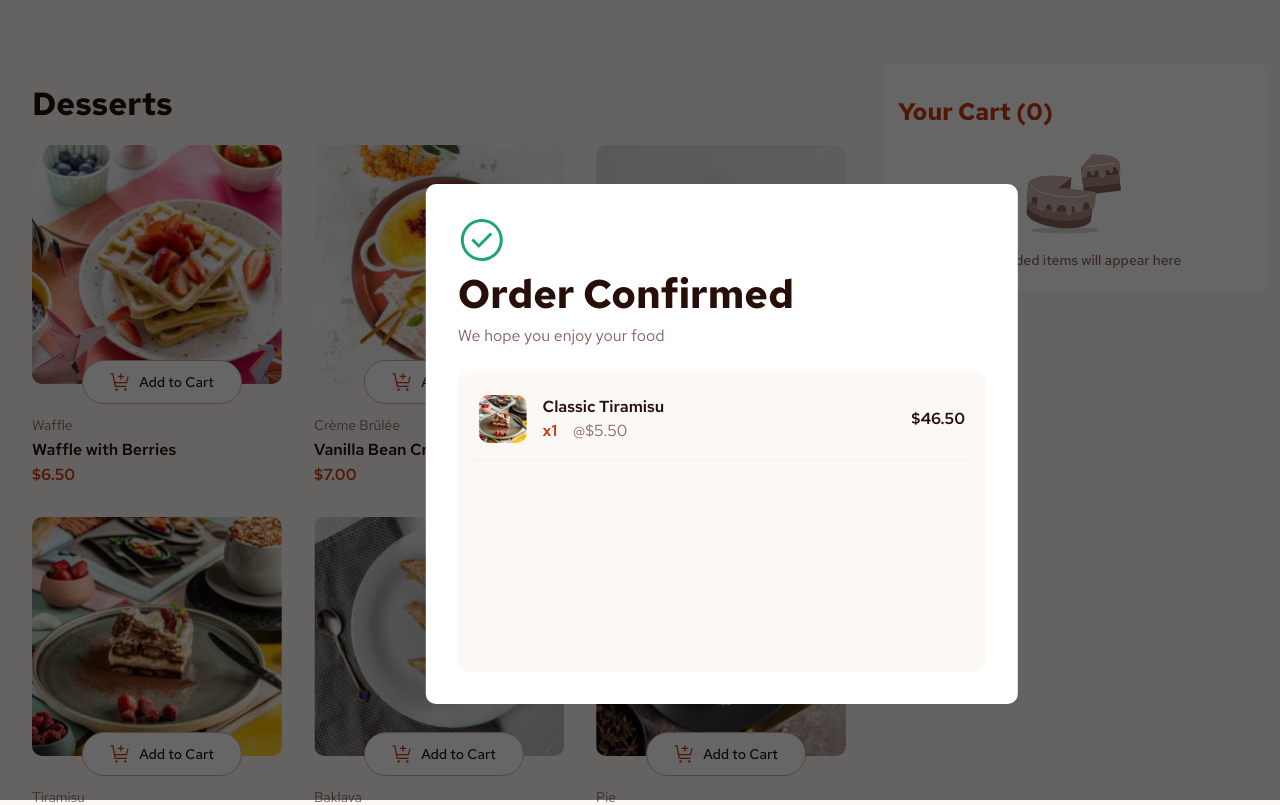
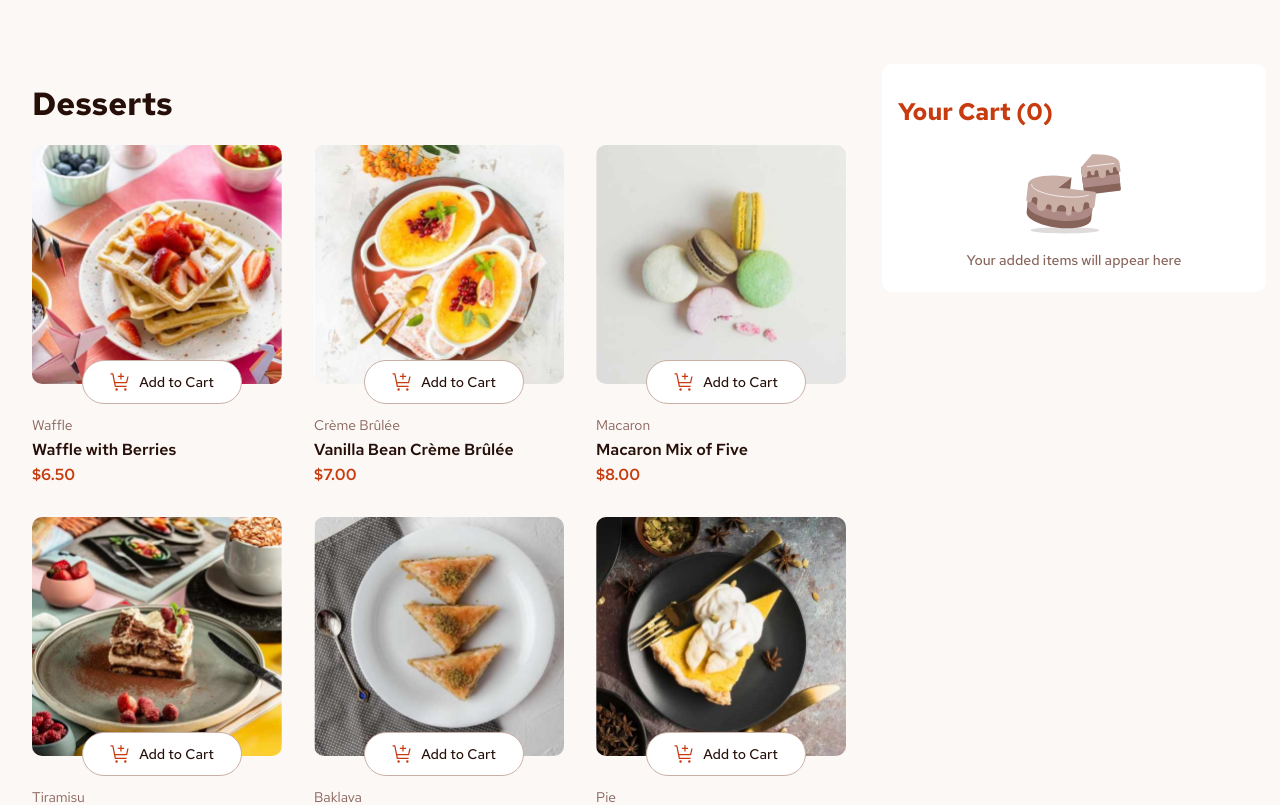
Before and after one commit to bengera/product-list-cart-fem, a React (Vite) app: page / in a window 1280 px wide. Shown: the top 805 px of the page. Built offline with nearby package versions, Linux system fonts and the light colour scheme.

Commit message:
Add items to confirmation modal

```diff
--- a/src/App.jsx
+++ b/src/App.jsx
@@ -4,7 +4,7 @@ import data from "./data.json";
 function App() {
   const [products, setProducts] = useState(data);
   const [cartItems, setCartItems] = useState([]);
-  const [overlay, setOverlay] = useState(true);
+  const [overlay, setOverlay] = useState(false);
 
   useEffect(() => {
     overlay === true
@@ -23,22 +23,23 @@ function App() {
           <h2 className="modal__heading">Order Confirmed</h2>
           <p className="modal__message">We hope you enjoy your food</p>
           <div className="modal__items-list">
-            <div className="modal__item-block">
+            {cartItems.map((item, idx) => (
+              <div className="modal__item-block" key={idx}>
                 <div className="modal__left-cols">
                   <div className="modal__col-1">
                     <img
-                    src="/assets/images/image-tiramisu-desktop.jpg"
-                    alt=""
+                      src={item.img}
+                      alt={item.name}
                       className="modal__item-img"
                     />
                   </div>
                   <div className="modal__col-2">
                     <div className="modal__col-2-top">
-                    <p className="modal__item-name">Classic Tiramisu</p>
+                      <p className="modal__item-name">{item.name}</p>
                     </div>
                     <div className="modal__col-2-bottom">
-                    <p className="modal__quantity">x1</p>
-                    <p className="modal__price">@$5.50</p>
+                      <p className="modal__quantity">x{item.quantity}</p>
+                      <p className="modal__price">${item.price.toFixed(2)}</p>
                     </div>
                   </div>
                 </div>
@@ -46,6 +47,7 @@ function App() {
                   <p className="modal__total">$46.50</p>
                 </div>
               </div>
+            ))}
           </div>
         </div>
       ) : null}
@@ -100,6 +102,7 @@ function ProductList({ products, cartItems, setCartItems }) {
       name: item.name,
       price: item.price,
       quantity: 1,
+      img: item.image.desktop,
     };
 
     const existingItem = cartItems.find(
--- a/src/sass/base/_general.scss
+++ b/src/sass/base/_general.scss
@@ -326,6 +326,7 @@ h1 {
     font-size: 40px;
     font-weight: 700;
     color: $clr-rose-900;
+    margin-top: 1rem;
   }
 
   &__message {
@@ -336,7 +337,6 @@ h1 {
   &__items-list {
     margin-top: 1.5rem;
     padding: 0.4rem 1rem;
-    height: 300px;
     background-color: $clr-rose-50;
     border-radius: 10px;
   }
@@ -364,6 +364,7 @@ h1 {
   &__item-name {
     color: $clr-rose-900;
     font-weight: 600;
+    margin-bottom: 5px;
   }
 
   &__quantity {
```
Lines whose indentation alone changed are shown as unchanged.
